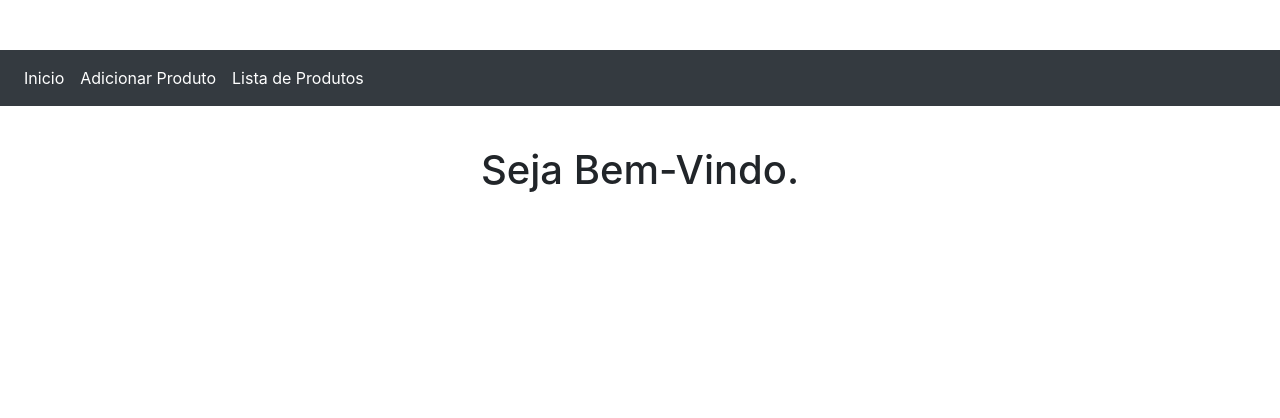
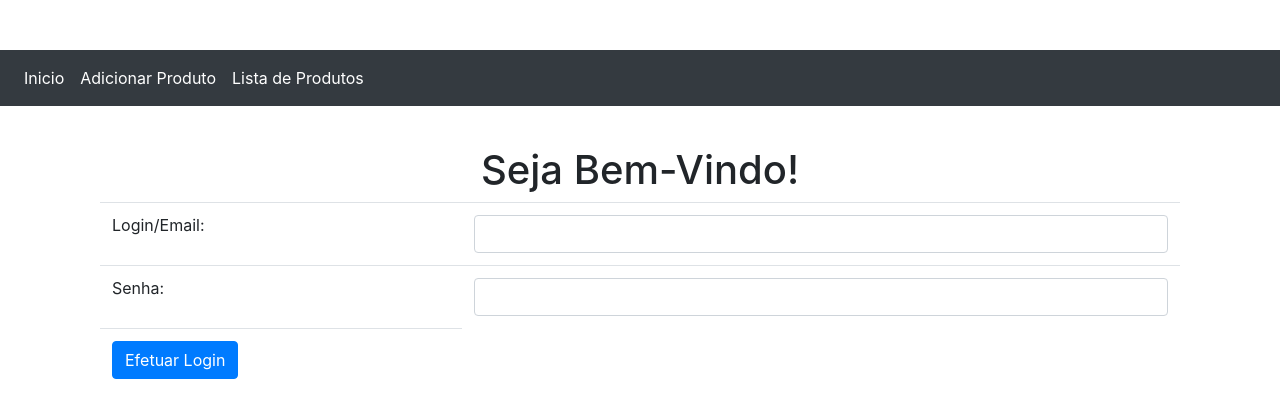
Before and after one commit to lgmarinho/ProjetoPHP, a PHP site: page / in a window 1280 px wide. Shown: the top 418 px of the page. Run offline with PHP 8.4, Linux system fonts and the light colour scheme.

Commit message:
Adicionando novos arquivos de login

```diff
--- a/index.php
+++ b/index.php
@@ -1,5 +1,39 @@
-<?php include("cabecalho.php")?>
+<?php include("cabecalho.php");
 
-			<h1>Seja Bem-Vindo.</h1>
+
+if(isset($_GET["login"]) && $_GET["login"]==true) { ?>
+	<p class="text-success"> Usuário logado. </p>
+
+<?php
+}
+?>
+<?php
+
+if(isset($_GET["login"]) && $_GET["login"]==false) { ?>
+	<p class="text-danger"> Usuário não encontrado. </p>
+
+<?php
+}
+?>
+
+<h1>Seja Bem-Vindo!</h1>
+
+<form action='login.php' method="post">
+	<table class="table">
+		<tr>
+			<td> Login/Email: </td>
+			<td><input class="form-control" type="email" name="email"></td>
+		</tr>
+		<tr>
+           <td> Senha: </td>
+           <td><input class="form-control" type="password" name="senha"></td>
+		</tr>
+		<tr>
+		   <td><button type="submit" class="btn btn-primary"> Efetuar Login</td>
+		</tr>
+	</table>
+</form>
+
+
 
 <?php include("rodape.php")?>
```
Also changed, not shown: ProdutoLista.php (line endings or trailing spaces).
